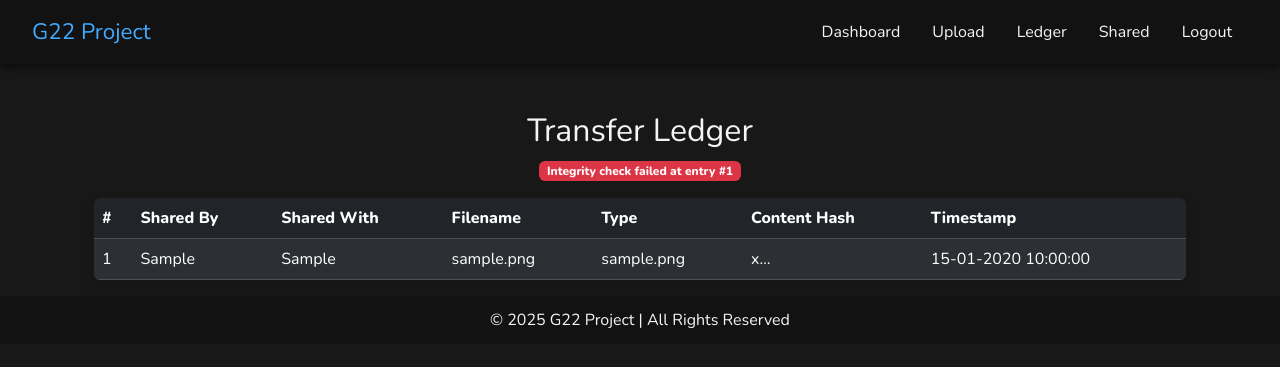
After one commit to TejaShiv/secure-file-share, a Flask app: page /ledger in a window 1280 px wide. The commit adds this page. Shown: the top 367 px of the page. Run offline with Flask 2, Linux system fonts and the light colour scheme; the visitor is signed in with stand-in values (Sample User, id 1); tables that the repository leaves empty hold one stand-in row (values such as "Sample post"); parts of the project's set-up code (start-up, migrations or seed data) failed here and were passed over; some libraries are stand-ins or nearby versions.

Commit message:
Rename Blockchain model to a real hash-chained TransferLedger
The old "Blockchain" table was a flat log with a per-file hash but no linkage
between rows, so the name overclaimed what it did. Make the name honest:

- Rename the model to TransferLedger with prev_hash / entry_hash columns.
- Chain each entry to the previous one (entry_hash = H(prev_hash | fields)),
  so any retroactive edit to a past row breaks every later hash.
- Add verify_ledger_chain() and surface an integrity badge on the ledger page.
- Rename the /view_blockchain route and template to /ledger, and drop the
  unused blockchain_table partial.

```diff
--- a/app.py
+++ b/app.py
@@ -47,7 +47,46 @@ cipher_suite = Fernet(ENCRYPTION_KEY)
 
 online_users = set()
 
-from models import User, File, Blockchain
+from models import User, File, TransferLedger
+
+GENESIS_PREV_HASH = "0" * 64
+
+
+def _compute_ledger_hash(prev_hash, sent_by, sent_to, filename, content_hash, timestamp_iso):
+    """Hash an entry together with the previous entry's hash. This linkage is
+    what makes the ledger tamper-evident: altering any past row changes its
+    hash and breaks every hash after it."""
+    payload = "|".join([prev_hash, sent_by, sent_to, filename, content_hash, timestamp_iso])
+    return hashlib.sha256(payload.encode("utf-8")).hexdigest()
+
+
+def _append_ledger_entry(sent_by, sent_to, filename, file_extension, content_hash):
+    prev = TransferLedger.query.order_by(TransferLedger.id.desc()).first()
+    prev_hash = prev.entry_hash if prev else GENESIS_PREV_HASH
+    entry = TransferLedger(sent_by=sent_by, sent_to=sent_to, filename=filename,
+                           file_extension=file_extension, content_hash=content_hash,
+                           prev_hash=prev_hash)
+    db.session.add(entry)
+    db.session.flush()  # populate timestamp before hashing, without committing
+    entry.entry_hash = _compute_ledger_hash(prev_hash, sent_by, sent_to, filename,
+                                            content_hash, entry.timestamp.isoformat())
+    return entry
+
+
+def verify_ledger_chain():
+    """Walk the ledger oldest-first; return (ok, first_broken_id)."""
+    entries = TransferLedger.query.order_by(TransferLedger.id.asc()).all()
+    expected_prev = GENESIS_PREV_HASH
+    for entry in entries:
+        if entry.prev_hash != expected_prev:
+            return False, entry.id
+        recomputed = _compute_ledger_hash(entry.prev_hash, entry.sent_by, entry.sent_to,
+                                          entry.filename, entry.content_hash,
+                                          entry.timestamp.isoformat())
+        if recomputed != entry.entry_hash:
+            return False, entry.id
+        expected_prev = entry.entry_hash
+    return True, None
 
 
 def safe_storage_name(original_filename):
@@ -128,7 +167,7 @@ def dashboard():
     total_users = User.query.count()
     all_users = User.query.all()
     online_set = set(online_users)
-    all_files = Blockchain.query.all()
+    all_files = TransferLedger.query.all()
     total_files_shared = len(all_files)
     file_extensions = [entry.file_extension.lower() for entry in all_files if entry.file_extension]
     ext_counter = Counter(file_extensions)
@@ -177,8 +216,8 @@ def upload():
         try:
             db.session.add(File(filename=original_name, stored_name=stored_name,
                                 user_id=session['user_id'], shared_with_user_id=shared_user.id))
-            db.session.add(Blockchain(sent_by=session['username'], sent_to=shared_user.username,
-                                      filename=original_name, file_extension=ext, file_hash=file_hash))
+            _append_ledger_entry(sent_by=session['username'], sent_to=shared_user.username,
+                                 filename=original_name, file_extension=ext, content_hash=file_hash)
             db.session.commit()
         except Exception:
             db.session.rollback()
@@ -199,12 +238,14 @@ def shared_files():
     files = File.query.filter_by(shared_with_user_id=session['user_id']).order_by(File.upload_time.desc()).all()
     return render_template('shared_files.html', files=files)
 
-@app.route('/view_blockchain')
-def view_blockchain():
+@app.route('/ledger')
+def view_ledger():
     if 'username' not in session:
         return redirect(url_for('login'))
-    entries = Blockchain.query.order_by(Blockchain.timestamp.desc()).all()
-    return render_template('view_blockchain.html', blockchain=entries)
+    entries = TransferLedger.query.order_by(TransferLedger.timestamp.desc()).all()
+    chain_ok, broken_id = verify_ledger_chain()
+    return render_template('view_ledger.html', ledger=entries,
+                           chain_ok=chain_ok, broken_id=broken_id)
 
 @app.route('/uploaded')
 def uploaded_files():
--- a/templates/base.html
+++ b/templates/base.html
@@ -144,7 +144,7 @@
                             <a class="nav-link" href="{{ url_for('upload') }}">Upload</a>
                         </li>
                         <li class="nav-item">
-                            <a class="nav-link" href="{{ url_for('view_blockchain') }}">Blockchain</a>
+                            <a class="nav-link" href="{{ url_for('view_ledger') }}">Ledger</a>
                         </li>
                         <li class="nav-item">
                             <a class="nav-link" href="{{ url_for('shared_files') }}">Shared</a>
--- a/templates/dashboard.html
+++ b/templates/dashboard.html
@@ -71,7 +71,7 @@
     <!-- Buttons -->
     <div class="d-flex justify-content-center gap-3 mt-4">
         <a href="{{ url_for('upload') }}" class="btn btn-primary btn-lg px-4 rounded-3 shadow">Upload File</a>
-        <a href="{{ url_for('view_blockchain') }}" class="btn btn-outline-light btn-lg px-4 rounded-3 shadow">View Blockchain</a>
+        <a href="{{ url_for('view_ledger') }}" class="btn btn-outline-light btn-lg px-4 rounded-3 shadow">View Ledger</a>
     </div>
 </div>
 
--- a/templates/home.html
+++ b/templates/home.html
@@ -4,7 +4,7 @@
 <div class="hero-section">
     <div>
         <h1 class="hero-title">Welcome</h1>
-        <p>Securely store, share, and track your files with blockchain transparency.</p>
+        <p>Securely store, share, and track your files with a tamper-evident transfer ledger.</p>
         <div class="form-wrapper">
             <a href="{{ url_for('login') }}" class="btn btn-lg">Login</a>
             <a href="{{ url_for('register') }}" class="btn btn-lg">Register</a>
--- /dev/null
+++ b/templates/view_ledger.html
@@ -0,0 +1,42 @@
+{% extends "base.html" %}
+
+{% block title %}Transfer Ledger{% endblock %}
+
+{% block content %}
+<div class="container mt-5">
+    <h2 class="mb-2 text-center">Transfer Ledger</h2>
+    <p class="text-center">
+        {% if chain_ok %}
+            <span class="badge bg-success">Integrity verified &mdash; chain intact</span>
+        {% else %}
+            <span class="badge bg-danger">Integrity check failed at entry #{{ broken_id }}</span>
+        {% endif %}
+    </p>
+
+    {% if ledger %}
+        <table class="table table-dark table-striped table-hover rounded overflow-hidden shadow">
+            <thead>
+                <tr>
+                    <th>#</th><th>Shared By</th><th>Shared With</th>
+                    <th>Filename</th><th>Type</th><th>Content Hash</th><th>Timestamp</th>
+                </tr>
+            </thead>
+            <tbody>
+                {% for entry in ledger %}
+                <tr>
+                    <td>{{ entry.id }}</td>
+                    <td>{{ entry.sent_by }}</td>
+                    <td>{{ entry.sent_to }}</td>
+                    <td>{{ entry.filename }}</td>
+                    <td>{{ entry.file_extension }}</td>
+                    <td title="{{ entry.content_hash }}">{{ entry.content_hash[:12] }}&hellip;</td>
+                    <td>{{ entry.timestamp.strftime('%d-%m-%Y %H:%M:%S') }}</td>
+                </tr>
+                {% endfor %}
+            </tbody>
+        </table>
+    {% else %}
+        <p class="text-center">No transfers recorded yet.</p>
+    {% endif %}
+</div>
+{% endblock %}
```
Also changed, not shown: models.py (+12 -2 lines), templates/partials/blockchain_table.html (deleted, +0 -10 lines), templates/view_blockchain.html (deleted, +0 -36 lines).
